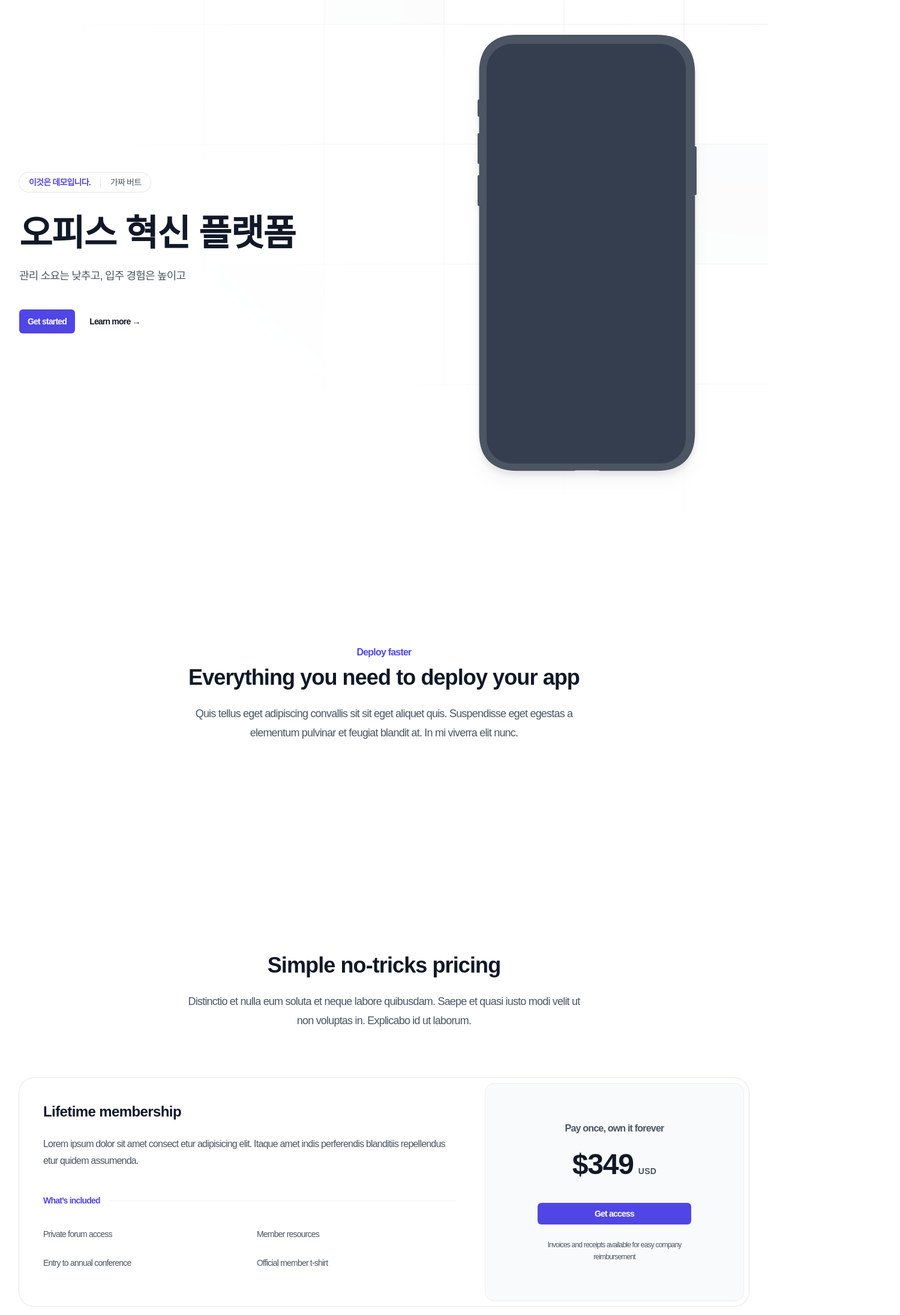
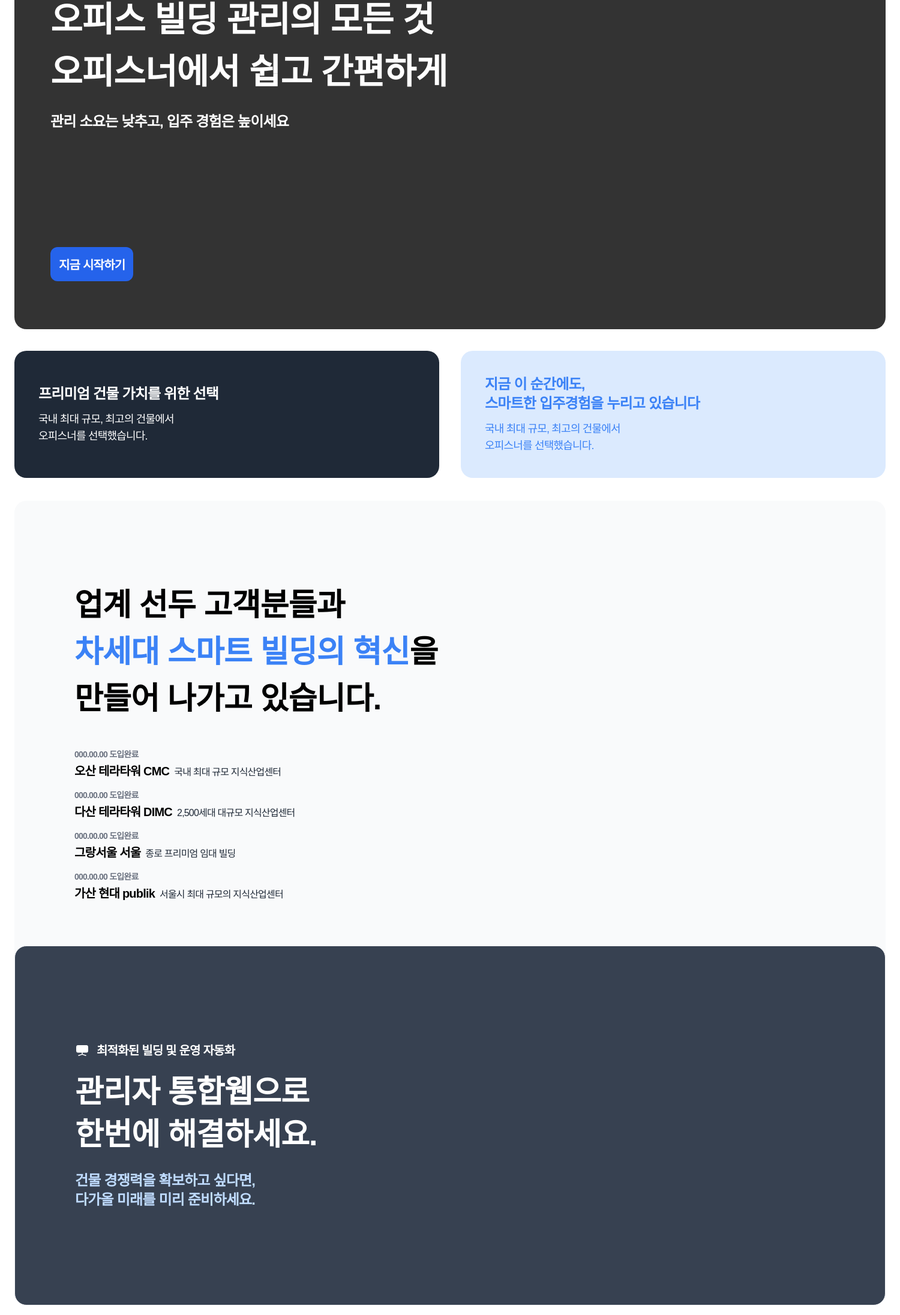
Before and after one commit to JeonYongHak/---, a Next.js app: page / in a window 1280 px wide. Shown: the part 159-2352 px from the top of the page at 60% size, 1500 px wide, since content can reach past the window. Built offline with nearby package versions, Linux system fonts and the light colour scheme; a web font is replaced by a local one.

Commit message:
Landing Page beta

```diff
--- a/package.json
+++ b/package.json
@@ -14,6 +14,7 @@
     "@headlessui/tailwindcss": "^0.2.0",
     "@lottiefiles/react-lottie-player": "^3.5.3",
     "@tanstack/react-query": "^5.28.8",
+    "framer-motion": "^11.0.28",
     "next": "14.1.3",
     "react": "^18",
     "react-dom": "^18",
--- a/src/app/page.tsx
+++ b/src/app/page.tsx
@@ -1,3 +1,7 @@
+'use client';
+
+import { motion } from 'framer-motion';
+
 const includedFeatures = [
   'Private forum access',
   'Member resources',
@@ -13,180 +17,117 @@ const navigation = [
 
 export default function Home() {
   return (
-    <main className="bg-white">
-      <header className="absolute inset-x-0 top-0 z-50 mx-auto max-w-7xl">
-        <nav className="flex items-center justify-between p-6 lg:px-8" aria-label="Global">
-          <div className="flex lg:flex-1">
-            <a href="#" className="-m-1.5 p-1.5">
-              <span className="sr-only">Your Company</span>
-            </a>
-          </div>
-          <div className="flex lg:hidden">
-            <button
-              type="button"
-              className="-m-2.5 inline-flex items-center justify-center rounded-md p-2.5 text-gray-700"
-            >
-              <span className="sr-only">Open main menu</span>
-            </button>
-          </div>
-          <div className="hidden lg:flex lg:gap-x-12">
-            {navigation.map((item) => (
-              <a key={item.name} href={item.href} className="text-sm font-semibold leading-6 text-gray-900">
-                {item.name}
-              </a>
-            ))}
-          </div>
-        </nav>
-      </header>
-      <div className="relative isolate pt-14">
-        <svg
-          className="absolute inset-0 -z-10 h-full w-full stroke-gray-200 [mask-image:radial-gradient(100%_100%_at_top_right,white,transparent)]"
-          aria-hidden="true"
-        >
-          <defs>
-            <pattern
-              id="83fd4e5a-9d52-42fc-97b6-718e5d7ee527"
-              width={200}
-              height={200}
-              x="50%"
-              y={-1}
-              patternUnits="userSpaceOnUse"
-            >
-              <path d="M100 200V.5M.5 .5H200" fill="none" />
-            </pattern>
-          </defs>
-          <svg x="50%" y={-1} className="overflow-visible fill-gray-50">
-            <path
-              d="M-100.5 0h201v201h-201Z M699.5 0h201v201h-201Z M499.5 400h201v201h-201Z M-300.5 600h201v201h-201Z"
-              strokeWidth={0}
-            />
-          </svg>
-          <rect width="100%" height="100%" strokeWidth={0} fill="url(#83fd4e5a-9d52-42fc-97b6-718e5d7ee527)" />
-        </svg>
-        <div className="mx-auto max-w-7xl px-6 py-24 sm:py-32 lg:flex lg:items-center lg:gap-x-10 lg:px-8 lg:py-40">
-          <div className="mx-auto max-w-2xl lg:mx-0 lg:flex-auto">
-            <div className="flex">
-              <div className="relative flex items-center gap-x-4 rounded-full px-4 py-1 text-sm leading-6 text-gray-600 ring-1 ring-gray-900/10 hover:ring-gray-900/20">
-                <span className="font-semibold text-indigo-600">이것은 데모입니다.</span>
-                <span className="h-4 w-px bg-gray-900/10" aria-hidden="true" />
-                <a href="#" className="flex items-center gap-x-1">
-                  <span className="absolute inset-0" aria-hidden="true" />
-                  가짜 버트
-                </a>
-              </div>
-            </div>
-            <h1 className="mt-10 max-w-lg text-4xl font-bold tracking-tight text-gray-900 sm:text-6xl">
-              오피스 혁신 플랫폼
-            </h1>
-            <p className="mt-6 text-lg leading-8 text-gray-600">관리 소요는 낮추고, 입주 경험은 높이고</p>
-            <div className="mt-10 flex items-center gap-x-6">
-              <a
-                href="#"
-                className="rounded-md bg-indigo-600 px-3.5 py-2.5 text-sm font-semibold text-white shadow-sm hover:bg-indigo-500 focus-visible:outline focus-visible:outline-2 focus-visible:outline-offset-2 focus-visible:outline-indigo-600"
-              >
-                Get started
-              </a>
-              <a href="#" className="text-sm font-semibold leading-6 text-gray-900">
-                Learn more <span aria-hidden="true">→</span>
-              </a>
-            </div>
-          </div>
-          <div className="mt-16 sm:mt-24 lg:mt-0 lg:flex-shrink-0 lg:flex-grow">
-            <svg viewBox="0 0 366 729" role="img" className="mx-auto w-[22.875rem] max-w-full drop-shadow-xl">
-              <title>App screenshot</title>
-              <defs>
-                <clipPath id="2ade4387-9c63-4fc4-b754-10e687a0d332">
-                  <rect width={316} height={684} rx={36} />
-                </clipPath>
-              </defs>
-              <path
-                fill="#4B5563"
-                d="M363.315 64.213C363.315 22.99 341.312 1 300.092 1H66.751C25.53 1 3.528 22.99 3.528 64.213v44.68l-.857.143A2 2 0 0 0 1 111.009v24.611a2 2 0 0 0 1.671 1.973l.95.158a2.26 2.26 0 0 1-.093.236v26.173c.212.1.398.296.541.643l-1.398.233A2 2 0 0 0 1 167.009v47.611a2 2 0 0 0 1.671 1.973l1.368.228c-.139.319-.314.533-.511.653v16.637c.221.104.414.313.56.689l-1.417.236A2 2 0 0 0 1 237.009v47.611a2 2 0 0 0 1.671 1.973l1.347.225c-.135.294-.302.493-.49.607v377.681c0 41.213 22 63.208 63.223 63.208h95.074c.947-.504 2.717-.843 4.745-.843l.141.001h.194l.086-.001 33.704.005c1.849.043 3.442.37 4.323.838h95.074c41.222 0 63.223-21.999 63.223-63.212v-394.63c-.259-.275-.48-.796-.63-1.47l-.011-.133 1.655-.276A2 2 0 0 0 366 266.62v-77.611a2 2 0 0 0-1.671-1.973l-1.712-.285c.148-.839.396-1.491.698-1.811V64.213Z"
-              />
-              <path
-                fill="#343E4E"
-                d="M16 59c0-23.748 19.252-43 43-43h246c23.748 0 43 19.252 43 43v615c0 23.196-18.804 42-42 42H58c-23.196 0-42-18.804-42-42V59Z"
-              />
-              <foreignObject
-                width={316}
-                height={684}
-                transform="translate(24 24)"
-                clipPath="url(#2ade4387-9c63-4fc4-b754-10e687a0d332)"
-              ></foreignObject>
-            </svg>
-          </div>
+    <main className="mx-auto w-full bg-white px-6 lg:w-[1500px]">
+      <div className="h-[68px]"></div>
+      <section className="flex h-[640px] w-full flex-col justify-between rounded-[20px] bg-black/80 px-[60px] py-20">
+        <div>
+          <h2 className="text-[58px] font-bold leading-normal text-white">
+            오피스 빌딩 관리의 모든 것 <br />
+            오피스너에서 쉽고 간편하게
+          </h2>
+          <h4 className="mt-6 text-2xl font-semibold text-white">관리 소요는 낮추고, 입주 경험은 높이세요</h4>
         </div>
-      </div>
-      <div className="bg-white py-24 sm:py-32">
-        <div className="mx-auto max-w-7xl px-6 lg:px-8">
-          <div className="mx-auto max-w-2xl lg:text-center">
-            <h2 className="text-base font-semibold leading-7 text-indigo-600">Deploy faster</h2>
-            <p className="mt-2 text-3xl font-bold tracking-tight text-gray-900 sm:text-4xl">
-              Everything you need to deploy your app
-            </p>
-            <p className="mt-6 text-lg leading-8 text-gray-600">
-              Quis tellus eget adipiscing convallis sit sit eget aliquet quis. Suspendisse eget egestas a elementum
-              pulvinar et feugiat blandit at. In mi viverra elit nunc.
+        <button className="w-fit rounded-xl bg-blue-600 p-3.5">
+          <span className="text-[20px] font-semibold text-white">지금 시작하기</span>
+        </button>
+      </section>
+      <section className="mt-9 flex gap-9">
+        <article className="flex flex-1 items-center rounded-2.5xl bg-gray-800 p-10">
+          <div className="flex flex-col gap-3">
+            <h3 className="text-2xl font-bold text-white">프리미엄 건물 가치를 위한 선택</h3>
+            <p className="text-lg text-white">
+              국내 최대 규모, 최고의 건물에서
+              <br />
+              오피스너를 선택했습니다.
             </p>
           </div>
-          <div className="mx-auto mt-16 max-w-2xl sm:mt-20 lg:mt-24 lg:max-w-none"></div>
-        </div>
-      </div>
-      <div className="bg-white py-24 sm:py-32">
-        <div className="mx-auto max-w-7xl px-6 lg:px-8">
-          <div className="mx-auto max-w-2xl sm:text-center">
-            <h2 className="text-3xl font-bold tracking-tight text-gray-900 sm:text-4xl">Simple no-tricks pricing</h2>
-            <p className="mt-6 text-lg leading-8 text-gray-600">
-              Distinctio et nulla eum soluta et neque labore quibusdam. Saepe et quasi iusto modi velit ut non voluptas
-              in. Explicabo id ut laborum.
+        </article>
+        <article className="flex flex-1 items-center rounded-2.5xl bg-blue-100 p-10">
+          <div className="flex flex-col gap-3">
+            <h3 className="text-2xl font-bold text-blue-500">
+              지금 이 순간에도,
+              <br />
+              스마트한 입주경험을 누리고 있습니다
+            </h3>
+            <p className="text-lg text-blue-500">
+              국내 최대 규모, 최고의 건물에서
+              <br />
+              오피스너를 선택했습니다.
             </p>
           </div>
-          <div className="mx-auto mt-16 max-w-2xl rounded-3xl ring-1 ring-gray-200 sm:mt-20 lg:mx-0 lg:flex lg:max-w-none">
-            <div className="p-8 sm:p-10 lg:flex-auto">
-              <h3 className="text-2xl font-bold tracking-tight text-gray-900">Lifetime membership</h3>
-              <p className="mt-6 text-base leading-7 text-gray-600">
-                Lorem ipsum dolor sit amet consect etur adipisicing elit. Itaque amet indis perferendis blanditiis
-                repellendus etur quidem assumenda.
+        </article>
+      </section>
+      <section className="mt-[38px] flex h-[804px] items-center rounded-2.5xl bg-gray-50 px-[100px]">
+        <div>
+          <h3 className="text-[52px] font-bold leading-normal">
+            업계 선두 고객분들과
+            <br /> <span className="text-blue-500">차세대 스마트 빌딩의 혁신</span>
+            을
+            <br />
+            만들어 나가고 있습니다.
+          </h3>
+          <div className="mt-11 flex flex-col gap-4">
+            <div className="flex flex-col gap-1">
+              <p className="text-sm font-semibold text-gray-500">000.00.00 도입완료</p>
+              <p className="flex items-end gap-2">
+                <span className="text-xl font-bold">오산 테라타워 CMC</span>
+                <span className="text-base font-medium text-gray-800">국내 최대 규모 지식산업센터</span>
               </p>
-              <div className="mt-10 flex items-center gap-x-4">
-                <h4 className="flex-none text-sm font-semibold leading-6 text-indigo-600">What’s included</h4>
-                <div className="h-px flex-auto bg-gray-100" />
-              </div>
-              <ul
-                role="list"
-                className="mt-8 grid grid-cols-1 gap-4 text-sm leading-6 text-gray-600 sm:grid-cols-2 sm:gap-6"
-              >
-                {includedFeatures.map((feature) => (
-                  <li key={feature} className="flex gap-x-3">
-                    {/* <CheckIcon className="h-6 w-5 flex-none text-indigo-600" aria-hidden="true" /> */}
-                    {feature}
-                  </li>
-                ))}
-              </ul>
             </div>
-            <div className="-mt-2 p-2 lg:mt-0 lg:w-full lg:max-w-md lg:flex-shrink-0">
-              <div className="rounded-2xl bg-gray-50 py-10 text-center ring-1 ring-inset ring-gray-900/5 lg:flex lg:flex-col lg:justify-center lg:py-16">
-                <div className="mx-auto max-w-xs px-8">
-                  <p className="text-base font-semibold text-gray-600">Pay once, own it forever</p>
-                  <p className="mt-6 flex items-baseline justify-center gap-x-2">
-                    <span className="text-5xl font-bold tracking-tight text-gray-900">$349</span>
-                    <span className="text-sm font-semibold leading-6 tracking-wide text-gray-600">USD</span>
-                  </p>
-                  <a
-                    href="#"
-                    className="mt-10 block w-full rounded-md bg-indigo-600 px-3 py-2 text-center text-sm font-semibold text-white shadow-sm hover:bg-indigo-500 focus-visible:outline focus-visible:outline-2 focus-visible:outline-offset-2 focus-visible:outline-indigo-600"
-                  >
-                    Get access
-                  </a>
-                  <p className="mt-6 text-xs leading-5 text-gray-600">
-                    Invoices and receipts available for easy company reimbursement
-                  </p>
-                </div>
-              </div>
+            <div className="flex flex-col gap-1">
+              <p className="text-sm font-semibold text-gray-500">000.00.00 도입완료</p>
+              <p className="flex items-end gap-2">
+                <span className="text-xl font-bold">다산 테라타워 DIMC</span>
+                <span className="text-base font-medium text-gray-800">2,500세대 대규모 지식산업센터</span>
+              </p>
+            </div>
+            <div className="flex flex-col gap-1">
+              <p className="text-sm font-semibold text-gray-500">000.00.00 도입완료</p>
+              <p className="flex items-end gap-2">
+                <span className="text-xl font-bold">그랑서울 서울</span>
+                <span className="text-base font-medium text-gray-800">종로 프리미엄 임대 빌딩</span>
+              </p>
+            </div>
+            <div className="flex flex-col gap-1">
+              <p className="text-sm font-semibold text-gray-500">000.00.00 도입완료</p>
+              <p className="flex items-end gap-2">
+                <span className="text-xl font-bold">가산 현대 publik</span>
+                <span className="text-base font-medium text-gray-800">서울시 최대 규모의 지식산업센터</span>
+              </p>
             </div>
           </div>
         </div>
-      </div>
+      </section>
+      <motion.section
+        initial={{ opacity: 0 }}
+        whileInView={{ opacity: 1 }}
+        animate={{ y: -100 }}
+        viewport={{ once: true }}
+        transition={{ ease: 'easeIn', duration: 0.6 }}
+        className="mt-[38px] flex h-[600px] items-center rounded-2.5xl border border-gray-100 bg-gray-700 px-[100px]"
+      >
+        <div>
+          <p className="flex items-center gap-3 text-xl font-bold text-white">
+            <svg width="24" height="24" viewBox="0 0 24 24" fill="none" xmlns="http://www.w3.org/2000/svg">
+              <path
+                d="M2 8.75994C2 6.04468 2 4.68705 2.87868 3.84352C3.75736 3 5.17157 3 8 3H16C18.8284 3 20.2426 3 21.1213 3.84352C22 4.68705 22 6.04468 22 8.75994V9.71993C22 12.4352 22 13.7928 21.1213 14.6363C20.2426 15.4799 18.8284 15.4799 16 15.4799H12.75V17.8409L18.2372 19.5968C18.6301 19.7225 18.8425 20.1303 18.7115 20.5075C18.5805 20.8847 18.1558 21.0886 17.7628 20.9629L12 19.1188L6.23717 20.9629C5.84421 21.0886 5.41947 20.8847 5.28849 20.5075C5.1575 20.1303 5.36987 19.7225 5.76283 19.5968L11.25 17.8409V15.4799H8C5.17157 15.4799 3.75736 15.4799 2.87868 14.6363C2 13.7928 2 12.4352 2 9.71993V8.75994Z"
+                fill="white"
+              />
+            </svg>
+            <span>최적화된 빌딩 및 운영 자동화</span>
+          </p>
+          <h3 className="mt-5 text-[52px] font-bold leading-snug text-white">
+            관리자 통합웹으로
+            <br /> 한번에 해결하세요.
+          </h3>
+          <h5 className="mt-6 text-2xl font-semibold text-blue-200">
+            건물 경쟁력을 확보하고 싶다면, <br />
+            다가올 미래를 미리 준비하세요.
+          </h5>
+        </div>
+      </motion.section>
+      {/* <section className="mt-[38px] flex h-[600px] items-center rounded-2.5xl border border-gray-100 bg-gray-700 px-[100px]"></section> */}
+      <section></section>
     </main>
   );
 }
--- a/tailwind.config.ts
+++ b/tailwind.config.ts
@@ -16,6 +16,9 @@ const config: Config = {
         lg: '1280px',
         xl: '1280px',
         '2xl': '1280px',
+      },
+      borderRadius: {
+        '2.5xl': '1.25rem',
       },
     },
     container: {
```
Also changed, not shown: 1 other file (tests, documents, lock files or other folders).
